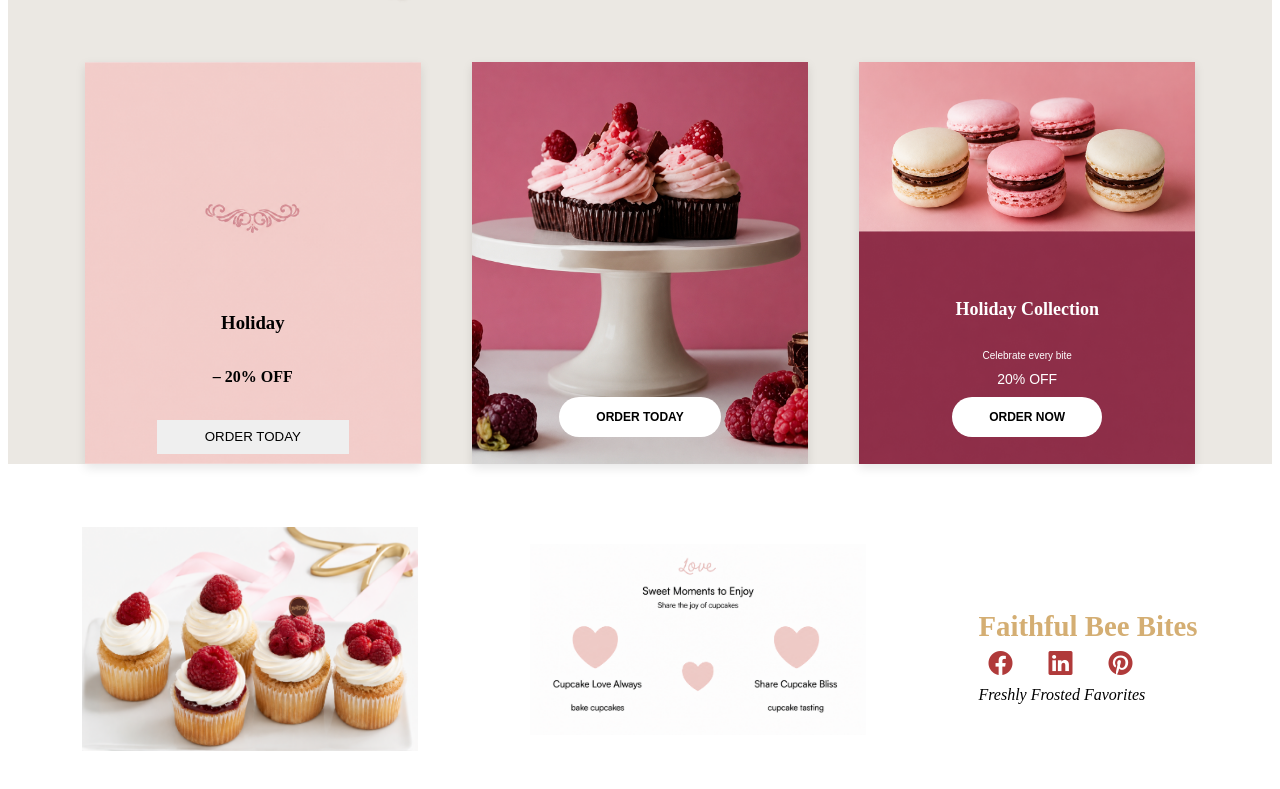
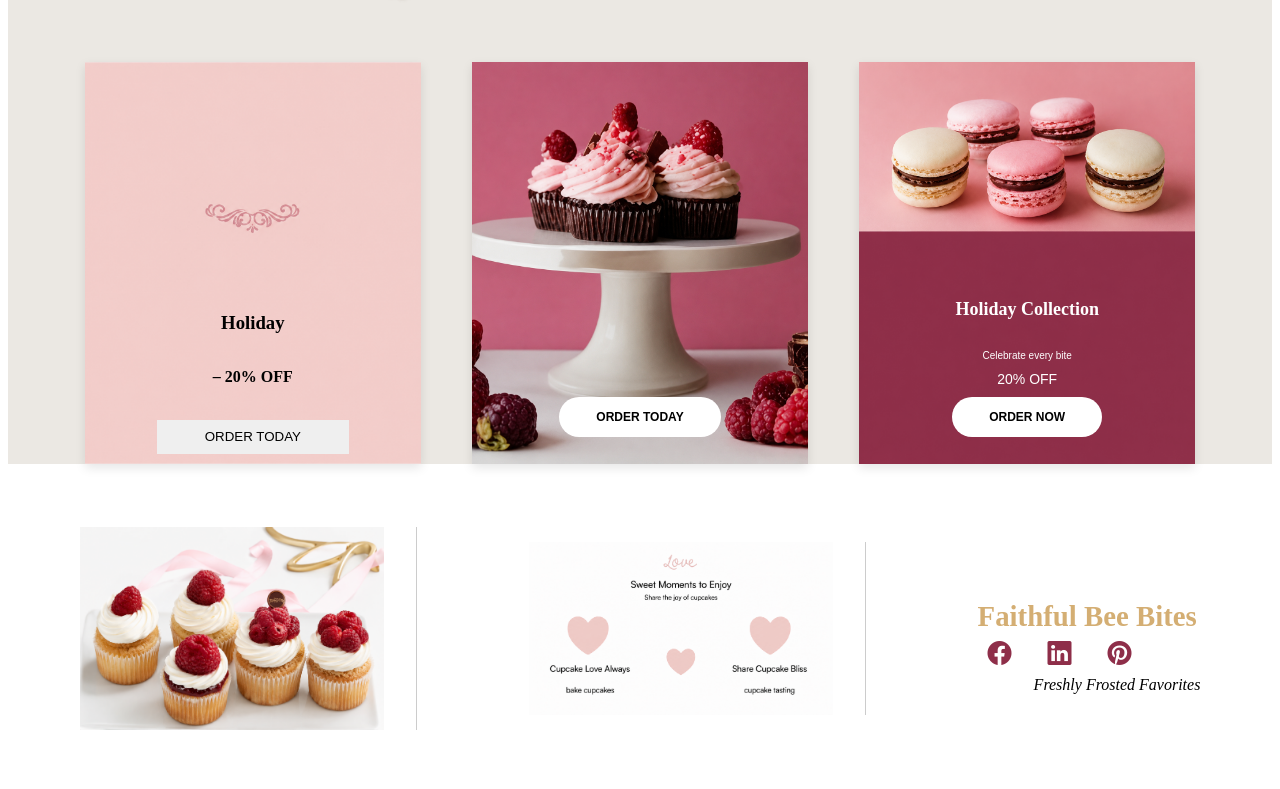
Before and after one commit to Lutricia-The-Coder/UI-Challenge, a React (Vite) app: page / in a window 1280 px wide. Shown: the part 1565-2354 px from the top of the page. Built offline with nearby package versions, Linux system fonts and the light colour scheme.

Commit message:
changed footer

```diff
--- a/src/App.css
+++ b/src/App.css
@@ -280,8 +280,10 @@ padding-top: 5%;
 
 .footer-banner1 img,
 .footer-banner2 img {
-  width: 21rem;
-  gap: 3.9rem;
+  width: 19rem;
+  gap: 2.9rem;
+  border-right: 1px solid #ccc;
+  padding-right: 2rem;
 }
 
 .footer-ad {
@@ -301,7 +303,6 @@ padding-top: 5%;
 .social-icons {
   display: flex;
   gap: 1rem;
-  font-size: 1.5rem;
   color: #EBCECA;
 }
 
@@ -309,11 +310,13 @@ padding-top: 5%;
   color: #000;
   font-style: italic;
   margin-top: 0.5rem;
+  padding-left: 3.5rem;
 }
 
 .social-icons i {
   font-size: 24px;
-  color: #b03a3a;
+  color:
+#8E2E49;
   margin: 0 10px;
   cursor: pointer;
 }
@@ -324,7 +327,7 @@ padding-top: 5%;
 }
 .bi{
    font-size: 24px;
-  color: #b03a3a;
+  color: #8E2E49;
   margin: 0 10px;
   cursor: pointer;
 }
```
